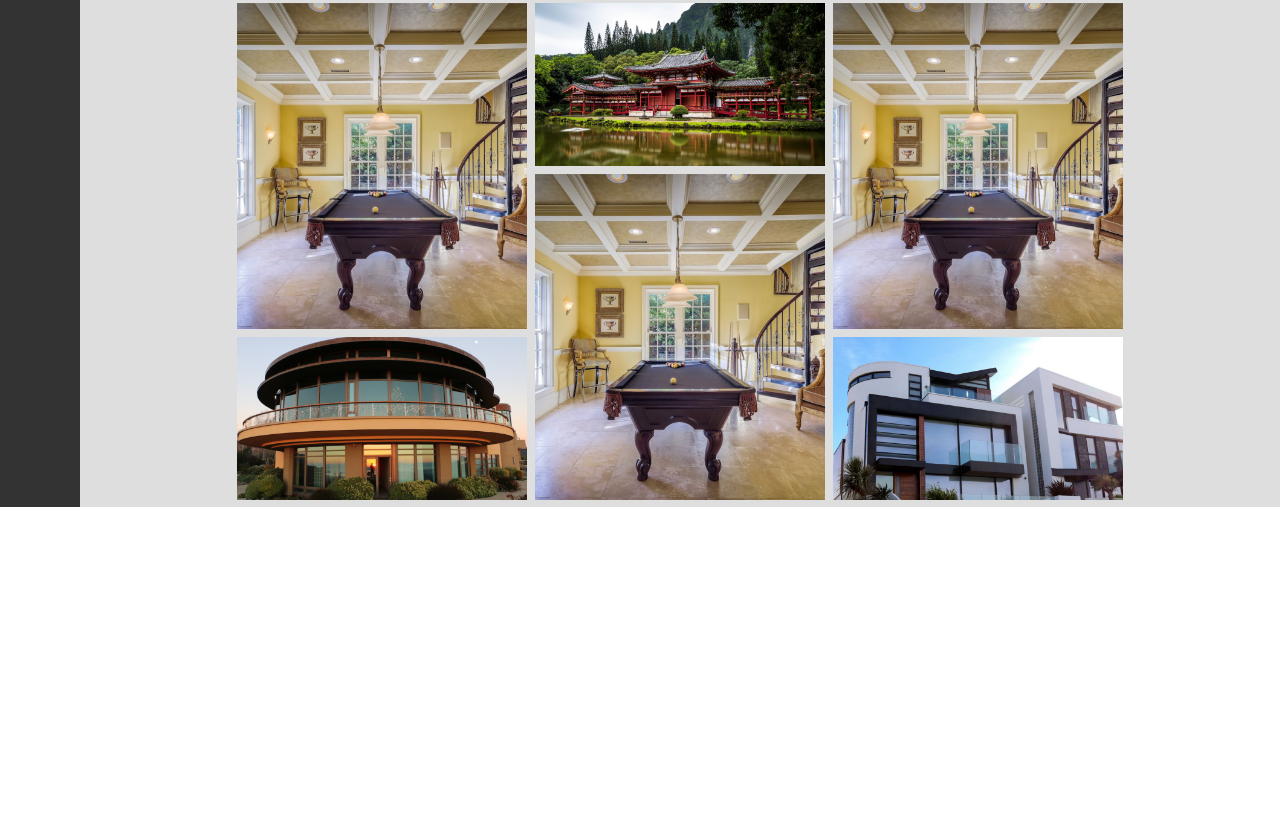
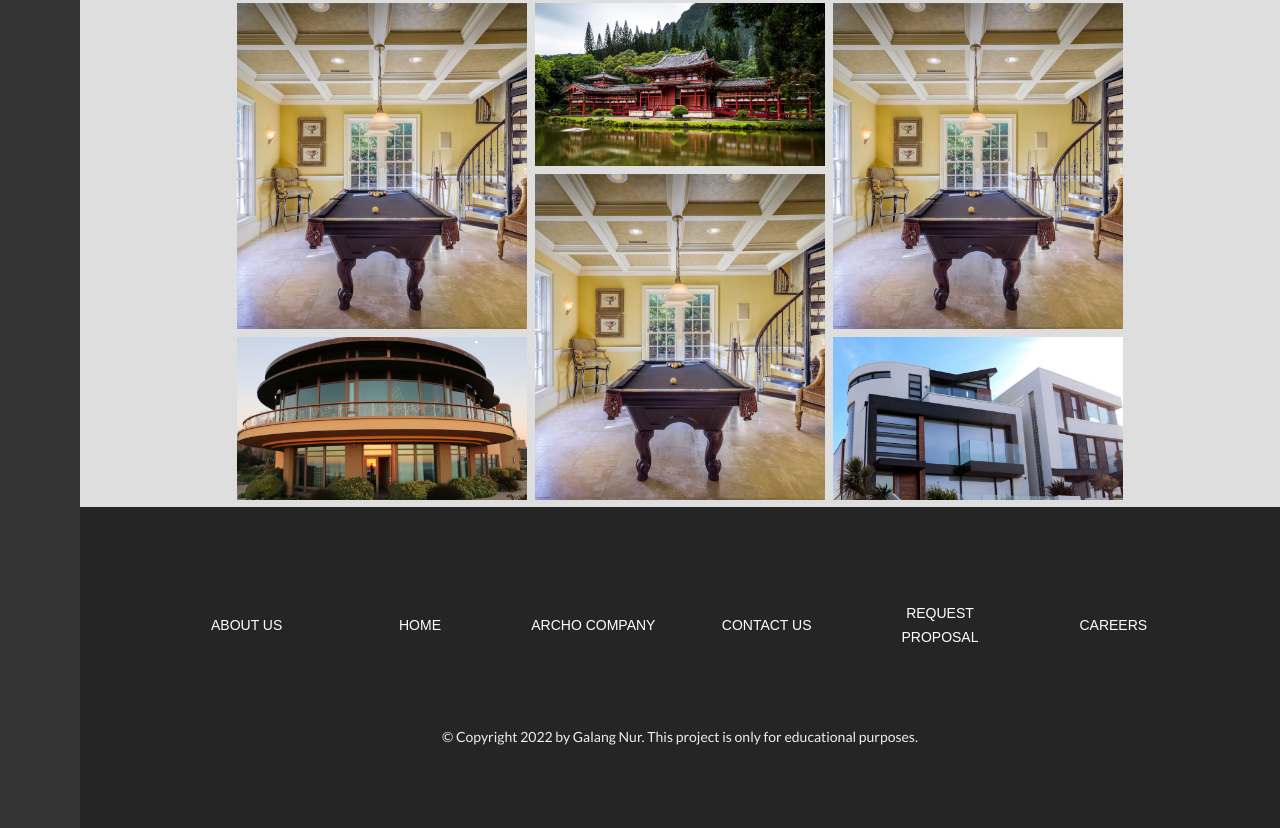
Before and after one commit to Grouch1886/company-profile-archo, a website: page index.html in a window 1280 px wide. Shown: the part 1325-2153 px from the top of the page. Before the commit the page ends 1832 px from the top, so only its background shows below. Drawn offline with Linux system fonts and the light colour scheme.

Commit message:
add footer section

```diff
--- a/abstracts/_variables.scss
+++ b/abstracts/_variables.scss
@@ -6,7 +6,9 @@ $color-dark-grey: #777;
 $color-dark-grey-2: #999;
 $color-dark-grey-3: #333;
 $color-white: #DEDEDE;
+$color-white-2: #f0f8ff;
 $color-black: #000;
+$color-black-secondary: #252525;
 
 $color-secondary-light: #ffb900;
 $color-secondary-dark: #D6B02A;
--- /dev/null
+++ b/components/_footer.scss
@@ -0,0 +1,42 @@
+.footer {
+    background-color: $color-black-secondary;
+    grid-column: full-start / full-end;
+    padding: 8rem;
+}
+
+.nav {
+    list-style: none;
+
+    display: grid;
+    grid-template-columns: repeat(auto-fit, minmax(15rem, 1fr));
+    align-items: center;
+
+    &__link:link,
+    &__link:visited {
+        font-size: 1.4rem;
+        color: #fff;
+        text-decoration: none;
+        font-family: $font-display;
+        text-transform: uppercase;
+        text-align: center;
+        padding: 1.5rem;
+        display: block;
+        transition: all .2s;
+    }
+
+    &__link:hover,
+    &__link:active {
+        background-color: rgba(#fff, .05);
+        transform: translateY(-1px);
+    }
+}
+
+.copyright {
+    font-size: 1.4rem;
+    color: $color-grey-light-2;
+    margin-top: 6rem;
+    margin-right: auto;
+    margin-left: auto;
+    text-align: center;
+    width: 70%;
+}
--- a/index.html
+++ b/index.html
@@ -61,5 +61,18 @@
         </section>
 
         <!-- Footer -->
+        <footer class="footer">
+            <ul class="nav">
+                    <li class="nav__item"><a href="#" class="nav__link">About Us</a></li>
+                    <li class="nav__item"><a href="#" class="nav__link">Home</a></li>
+                    <li class="nav__item"><a href="#" class="nav__link">Archo Company</a></li>
+                    <li class="nav__item"><a href="#" class="nav__link">Contact us</a></li>
+                    <li class="nav__item"><a href="#" class="nav__link">Request Proposal</a></li>
+                    <li class="nav__item"><a href="#" class="nav__link">Careers</a></li>
+            </ul>
+            <p class="copyright">
+                &copy; Copyright 2022 by Galang Nur. This project is only for educational purposes.
+            </p>
+        </footer>
     </body>
 </html>
--- a/sass/main.scss
+++ b/sass/main.scss
@@ -4,6 +4,7 @@
 @import 'base/_typography';
 
 @import 'components/_button';
+@import 'components/_footer';
 @import 'components/_hr-line';
 
 @import 'layout/_about-clients';
```
Also changed, not shown: about.html (+15 -1 lines), css/style.css.
